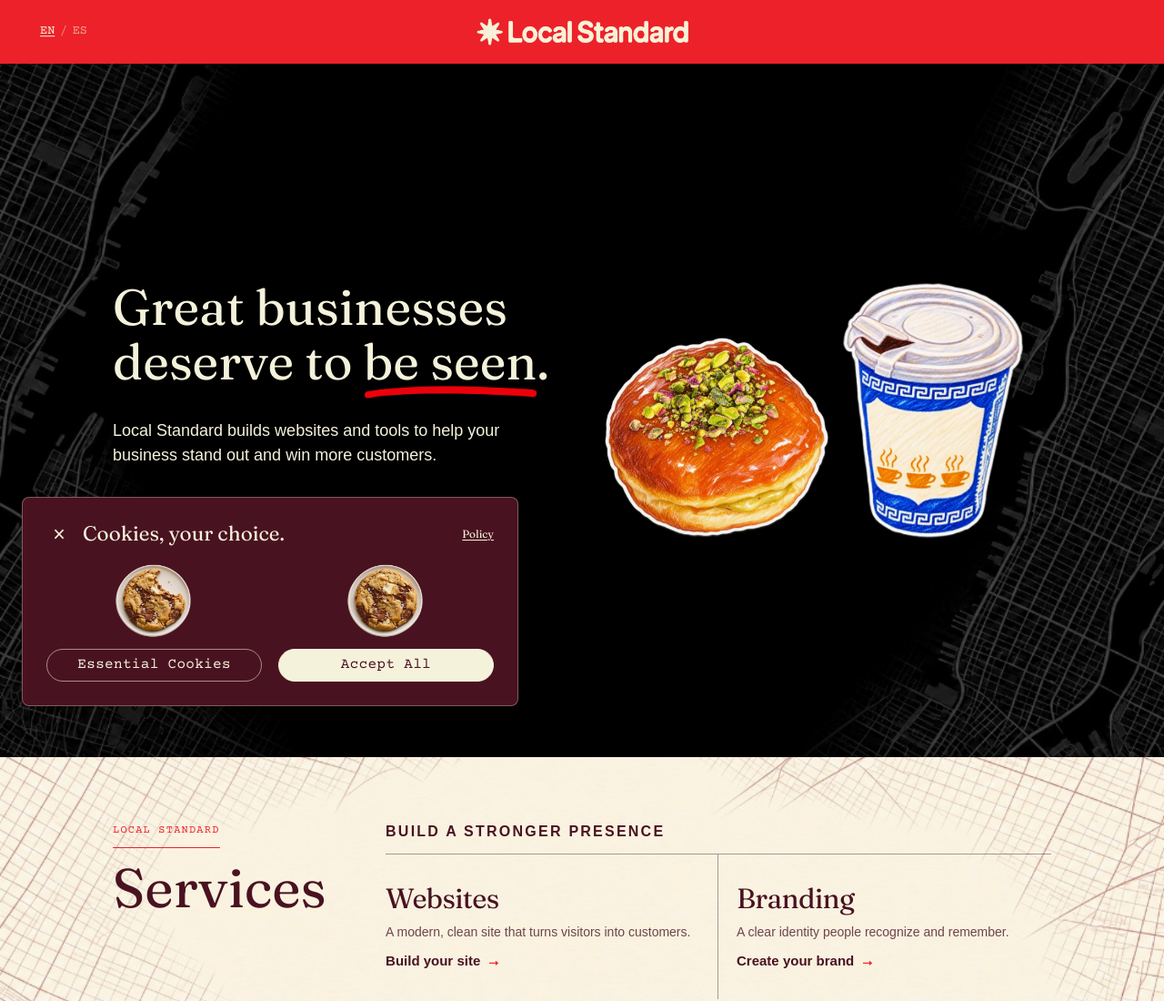
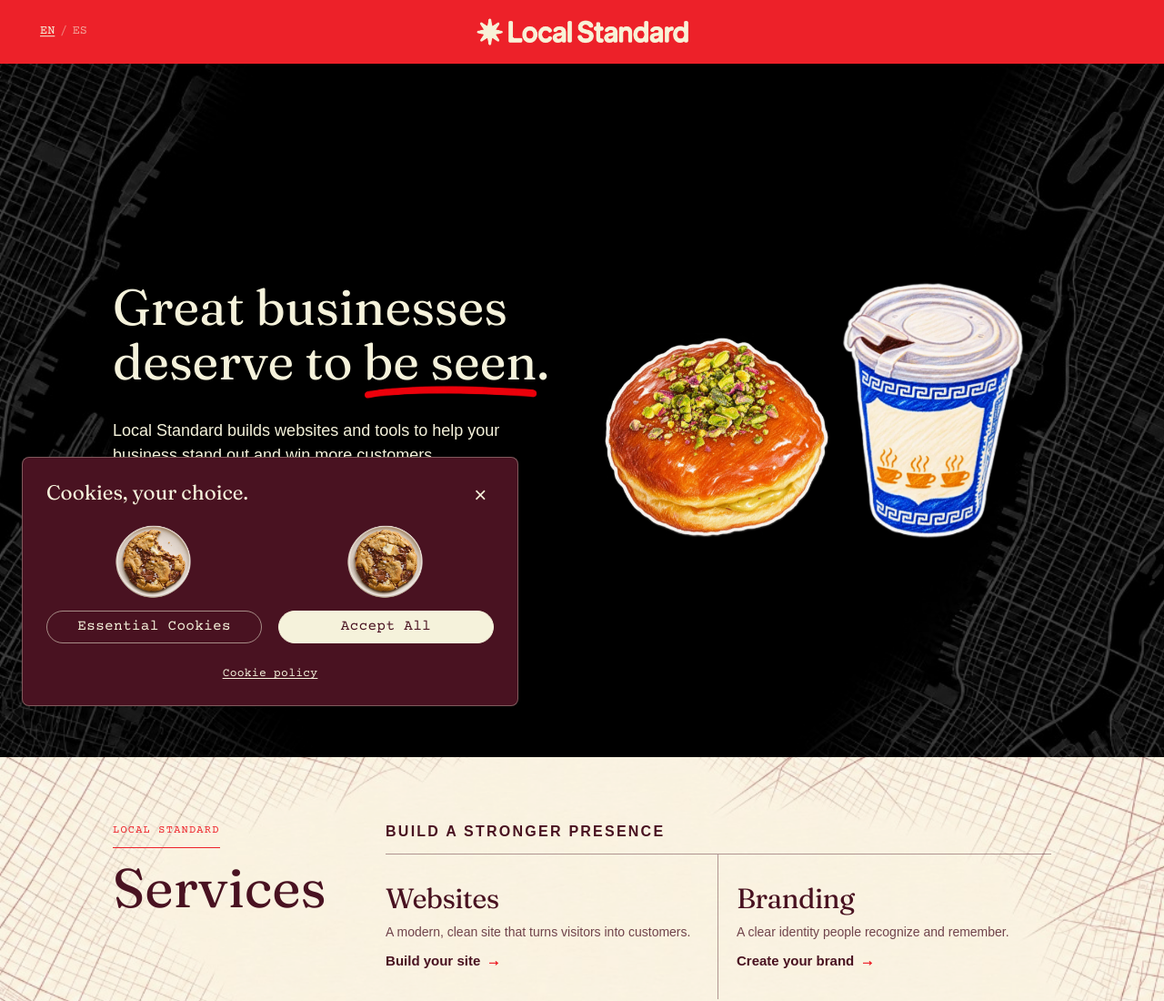
Before and after one commit to skhander/Localstandardwebsite, a plain HTML site: page index.html in a window 1280 px wide. Shown: the top 1100 px of the page at 91% size. Drawn offline with nearby package versions, Linux system fonts and the light colour scheme; a web font is replaced by a local one.

Commit message:
Polish cookie modal header, close control, and policy footer layout.

```diff
--- a/index.html
+++ b/index.html
@@ -24,8 +24,8 @@
   <link rel="preconnect" href="https://api.fontshare.com" crossorigin>
   <link rel="stylesheet" href="https://fonts.googleapis.com/css2?family=Birthstone&family=Caveat&family=Courier+Prime&family=Fraunces:opsz,wght,SOFT@9..144,400,50&display=swap">
   <link rel="stylesheet" href="https://api.fontshare.com/v2/css?f[]=switzer@400&display=swap">
-  <link rel="stylesheet" href="brand.css?v=20261117i">
-  <link rel="stylesheet" href="styles.css?v=20261117i">
+  <link rel="stylesheet" href="brand.css?v=20261117j">
+  <link rel="stylesheet" href="styles.css?v=20261117j">
   <link rel="preload" as="image" href="images/hero-map-desktop.jpg" type="image/jpeg" media="(min-width: 861px)">
   <link rel="preload" as="image" href="images/hero-map-mobile.jpg" type="image/jpeg" media="(max-width: 860px)">
   <link rel="preload" as="image" href="images/services-map-desktop.jpg" type="image/jpeg" media="(min-width: 861px)">
@@ -315,7 +315,6 @@
 
   <div class="cookie-banner" id="cookie-banner" hidden role="dialog" aria-modal="false" aria-labelledby="cookie-banner-title" data-aria-en="Cookie preferences" data-aria-es="Preferencias de cookies">
     <div class="cookie-banner__inner">
-      <div class="cookie-banner__header">
       <button
         type="button"
         class="cookie-banner__close"
@@ -326,14 +325,12 @@
       >
         <span aria-hidden="true">×</span>
       </button>
+
+      <div class="cookie-banner__header">
         <p class="cookie-banner__title" id="cookie-banner-title">
           <span class="t-en">Cookies, your choice.</span>
           <span class="t-es" hidden>Cookies, tú eliges.</span>
         </p>
-        <a class="cookie-banner__policy" href="legal.html#cookies">
-          <span class="t-en">Policy</span>
-          <span class="t-es" hidden>Política</span>
-        </a>
       </div>
 
       <div class="cookie-banner__choices">
@@ -366,6 +363,11 @@
           </span>
         </button>
       </div>
+
+      <a class="cookie-banner__policy" href="legal.html#cookies">
+        <span class="t-en">Cookie policy</span>
+        <span class="t-es" hidden>Política de cookies</span>
+      </a>
     </div>
   </div>
 </body>
--- a/styles.css
+++ b/styles.css
@@ -1023,7 +1023,7 @@ section, .marquee { scroll-margin-top: var(--header-height); }
   right: 0;
   bottom: 0;
   z-index: 90;
-  padding: 1.15rem var(--gutter) calc(1.25rem + env(safe-area-inset-bottom, 0px));
+  padding: 1.15rem var(--gutter) calc(1.35rem + env(safe-area-inset-bottom, 0px));
   background: var(--wine);
   color: var(--cream);
   border-top: 1px solid color-mix(in srgb, var(--cream) 22%, transparent);
@@ -1034,26 +1034,23 @@ section, .marquee { scroll-margin-top: var(--header-height); }
 }
 
 .cookie-banner__inner {
+  position: relative;
   display: flex;
   flex-direction: column;
-  gap: 1rem;
+  gap: 1.15rem;
   max-width: 28rem;
   margin-inline: auto;
 }
 
-.cookie-banner__header {
-  display: flex;
-  align-items: center;
-  justify-content: space-between;
-  gap: 0.55rem 0.75rem;
-}
-
 .cookie-banner__close {
+  position: absolute;
+  top: -0.35rem;
+  right: -0.35rem;
+  z-index: 1;
   display: inline-grid;
   place-items: center;
-  flex: none;
-  width: 1.75rem;
-  height: 1.75rem;
+  width: 44px;
+  height: 44px;
   margin: 0;
   padding: 0;
   border: 0;
@@ -1061,7 +1058,7 @@ section, .marquee { scroll-margin-top: var(--header-height); }
   background: transparent;
   color: var(--cream);
   font-family: var(--font-text);
-  font-size: 1.45rem;
+  font-size: 24px;
   line-height: 1;
   cursor: pointer;
 }
@@ -1070,10 +1067,13 @@ section, .marquee { scroll-margin-top: var(--header-height); }
   background: color-mix(in srgb, var(--cream) 12%, transparent);
 }
 
+.cookie-banner__header {
+  display: block;
+  padding-right: 44px;
+}
+
 .cookie-banner__title {
   margin: 0;
-  flex: 1 1 auto;
-  min-width: 0;
   font-family: var(--font-display);
   font-size: clamp(1.35rem, 4.5vw, 1.65rem);
   font-weight: var(--weight);
@@ -1081,15 +1081,19 @@ section, .marquee { scroll-margin-top: var(--header-height); }
   line-height: 1.15;
   letter-spacing: var(--tracking);
   color: var(--cream);
+  text-align: left;
 }
 
 .cookie-banner__policy {
-  flex: none;
-  margin-left: auto;
-  font-family: var(--font-display);
-  font-size: 0.75rem;
-  line-height: 1.2;
-  color: var(--cream);
+  display: block;
+  margin: 0.15rem auto 0;
+  width: fit-content;
+  font-family: var(--font-label);
+  font-size: 0.8125rem;
+  line-height: 1.3;
+  letter-spacing: 0.02em;
+  color: var(--cream);
+  text-align: center;
   text-decoration: underline;
   text-underline-offset: 0.16em;
 }
@@ -1197,17 +1201,23 @@ section, .marquee { scroll-margin-top: var(--header-height); }
   }
 
   .cookie-banner__inner {
-    gap: 1.1rem;
+    gap: 1.35rem;
     max-width: none;
     margin-inline: 0;
   }
 
+  .cookie-banner__close {
+    top: -0.45rem;
+    right: -0.45rem;
+  }
+
   .cookie-banner__title {
     font-size: 1.4rem;
   }
 
   .cookie-banner__policy {
-    font-size: 0.75rem;
+    margin-top: 0.25rem;
+    font-size: 0.8125rem;
   }
 
   .cookie-banner__choices {
@@ -1308,12 +1318,21 @@ section, .marquee { scroll-margin-top: var(--header-height); }
   }
 
   .cookie-banner__inner {
-    gap: 0.85rem;
+    gap: 1.05rem;
     max-width: 24rem;
+  }
+
+  .cookie-banner__close {
+    top: -0.25rem;
+    right: -0.2rem;
   }
 
   .cookie-banner__title {
     font-size: 1.35rem;
+  }
+
+  .cookie-banner__policy {
+    font-size: 0.75rem;
   }
 
   .cookie-choice__art {
```
Also changed, not shown: legal.html (+9 -7 lines). Lines whose indentation alone changed are shown as unchanged.
